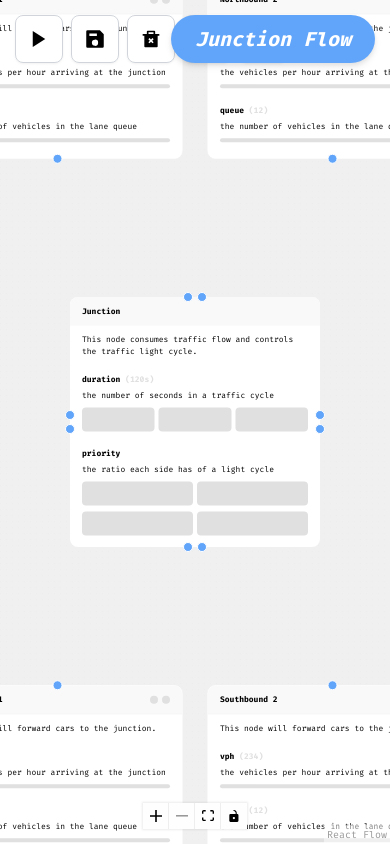
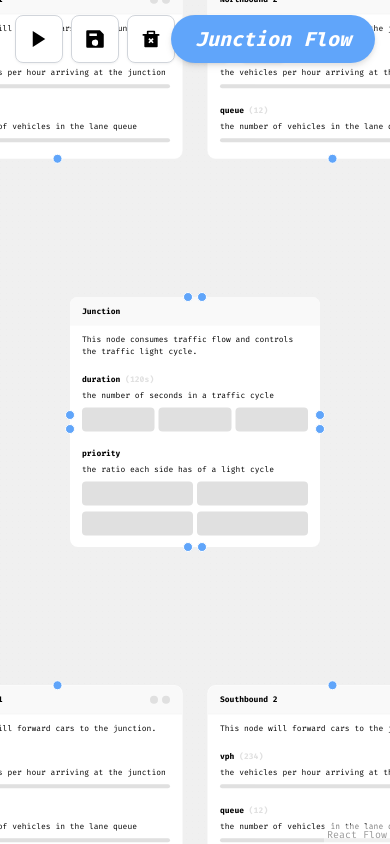
Before and after one commit to Astral-Lab/CS261, a React (Vite) app: page / in a window 390 px wide. Built offline with nearby package versions, Linux system fonts and the light colour scheme.

Commit message:
removed controls component from mobile

```diff
--- a/src/App.jsx
+++ b/src/App.jsx
@@ -85,10 +85,7 @@ export default function App() {
         <Panel position="top-right">
           <h1 className="h-12 bg-blue-400 leading-[48px] text-xl font-bold italic px-6 rounded-full text-white drop-shadow-md">Junction Flow</h1>
         </Panel>
-        <Controls
-          position={isMobile ? "bottom-center" : "bottom-left"}
-          orientation={isMobile ? "horizontal" : "vertical"}
-        />
+        {!isMobile && <Controls/>}
         {!isMobile && <MiniMap/>}
         <Background variant="dots" gap={12} size={0.5}/>
       </ReactFlow>
```
